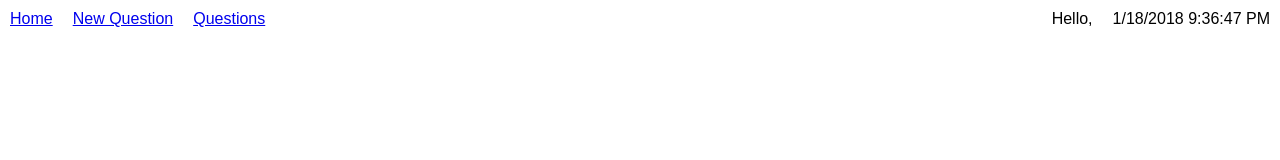
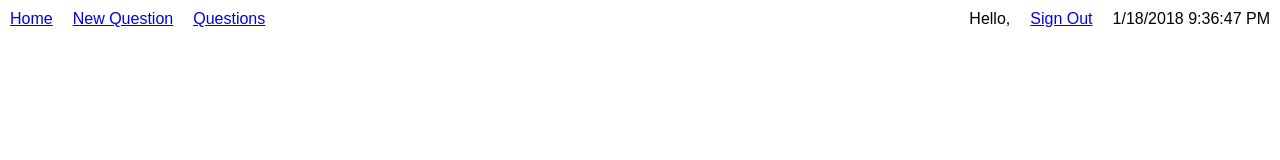
Before and after one commit to aera/Awesome-Answers-React, a React (Create React App) app: page / in a window 1280 px wide. Shown: the top 160 px of the page. Built offline with nearby package versions, Linux system fonts and the light colour scheme; sample sign-in values are in the browser's storage.

Commit message:
user sign out

```diff
--- a/src/components/App.js
+++ b/src/components/App.js
@@ -20,16 +20,25 @@ class App extends Component {
     super(props);
 
     this.state = {
-      user: null
+      user: null,
+      loading: true
     };
     this.signIn = this.signIn.bind(this);
+    this.signOut = this.signOut.bind(this);
+  }
+
+  signOut () {
+    localStorage.removeItem('jwt');
+    this.setState({user: null});
   }
 
   signIn () {
     const jwt = localStorage.getItem('jwt');
     if (jwt) {
       const payload = jwtDecode(jwt);
-      this.setState({user: payload});
+      this.setState({user: payload, loading: false});
+    } else {
+      this.setState({loading: false});
     }
   }
 
@@ -42,14 +51,25 @@ class App extends Component {
   }
 
   render () {
-    const {user} = this.state;
+    const {user, loading} = this.state;
+
+    if (loading) {
+      return (
+        <div>
+          Loading...
+        </div>
+      );
+    }
     // The <Switch> component is used with <Route> children.
     // It will force only one route children to render at a time.
     // Only the first <Route> that matches will render.
     return (
       <Router >
         <div className="App">
-          <NavBar user={user} />
+          <NavBar
+            user={user}
+            onSignOutClick={this.signOut}
+          />
           <Switch>
             <Route path="/sign_in" render={props => {
               return <SignInPage {...props} onSignIn={this.signIn} />
@@ -65,7 +85,7 @@ class App extends Component {
               path="/questions/new"
               component={QuestionNewPage}
             />
-            <Route
+            <AuthRoute
               isAuthenticated={this.isAuth()}
               path="/questions/:id"
               component={QuestionShowPage}
--- a/src/components/NavBar.js
+++ b/src/components/NavBar.js
@@ -3,7 +3,12 @@ import {CurrentDateTime} from './CurrentDateTime';
 import {Link} from 'react-router-dom';
 
 function NavBar (props) {
-  const {user} = props;
+  const {user, onSignOutClick = () => {}} = props;
+
+  const handleSignOut = event => {
+    event.preventDefault();
+    onSignOutClick();
+  };
 
   return (
     <nav
@@ -16,13 +21,22 @@ function NavBar (props) {
       <Link style={{marginRight: '20px'}} to="/questions/new">New Question</Link>
       <Link to="/questions">Questions</Link>
       {
-        user ? (
+        user ? ([
           <span
+            key='1'
             style={{marginLeft: 'auto', marginRight: '20px'}}
           >
             Hello, {user.full_name}
-          </span>
-        ) : (
+          </span>,
+          <a
+            onClick={handleSignOut}
+            key='2'
+            href="#"
+            style={{marginRight: '20px'}}
+          >
+            Sign Out
+          </a>
+        ]) : (
           <Link
             style={{marginLeft: 'auto', marginRight: '20px'}}
             to="/sign_in"
```
